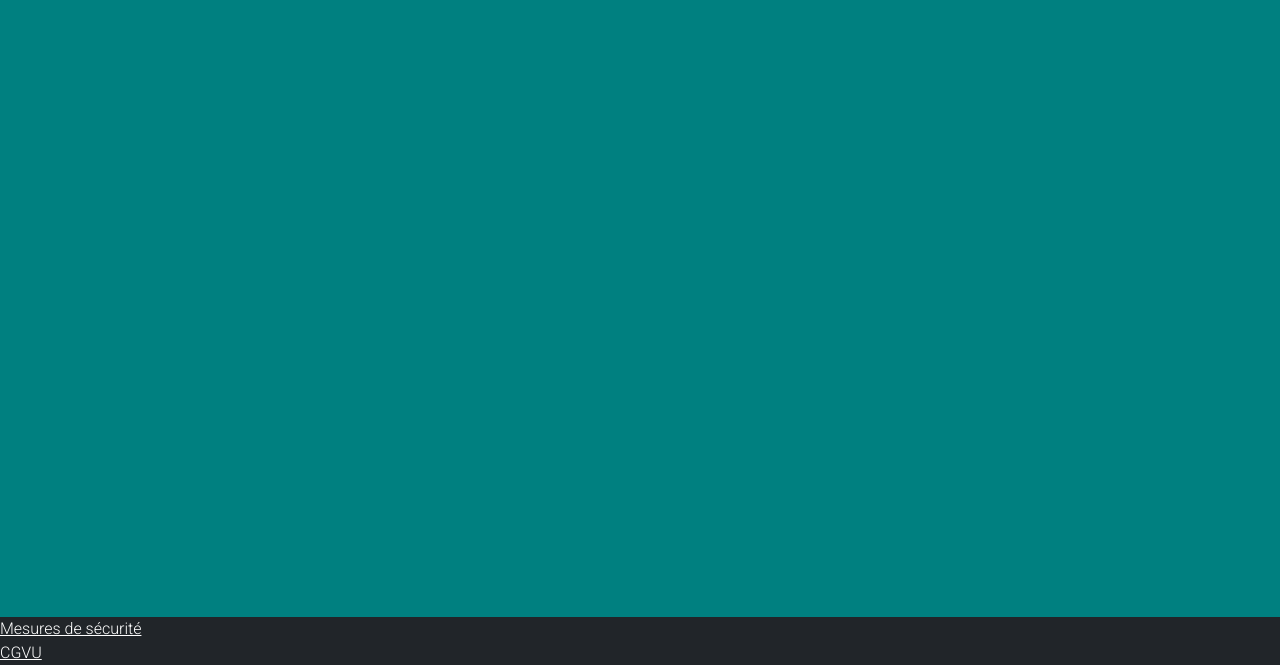
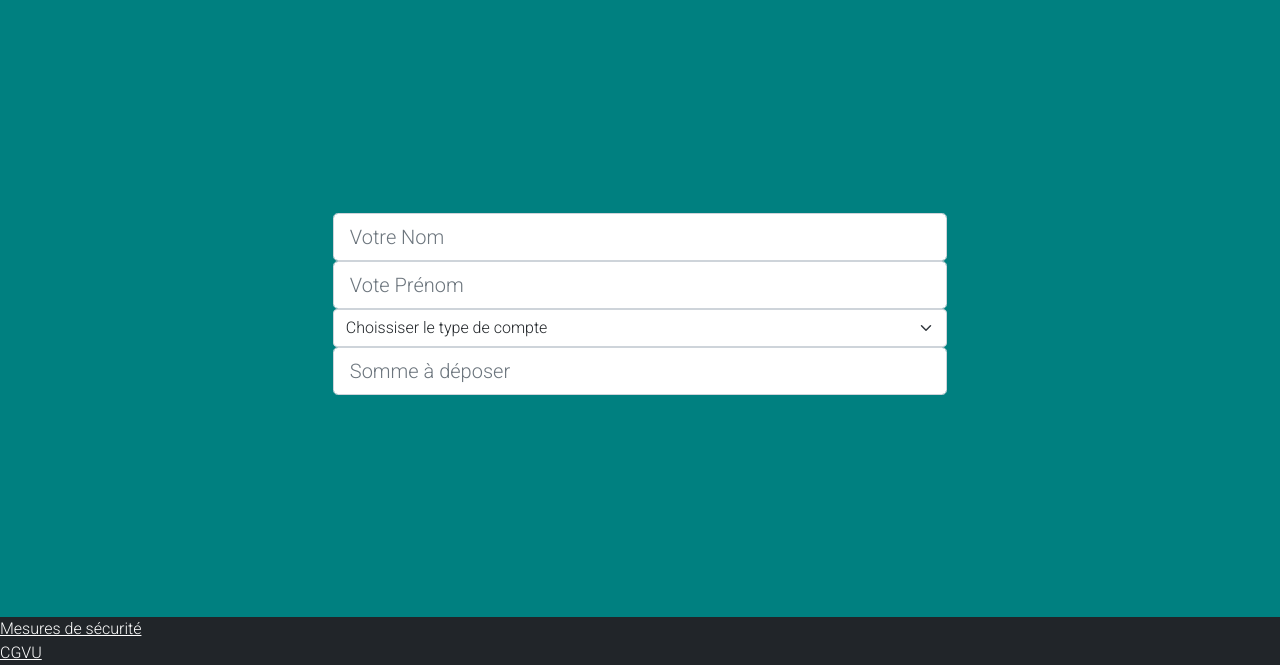
Before and after one commit to JEANThibaut/Ma-banque, a website built with Parcel: page creerCompte.html in a window 1280 px wide. Shown: the part 135-800 px from the top of the page. Built offline with nearby package versions, Linux system fonts and the light colour scheme.

Commit message:
add form in account creator

```diff
--- a/compte.json
+++ b/compte.json
@@ -15,4 +15,6 @@
         "Depot": "20000"
     }
 
+
+
 ]
--- a/creerCompte.html
+++ b/creerCompte.html
@@ -58,9 +58,20 @@
     </nav>
   </header>
 
-  <main>
+<section class="main">
+  <div class="form">
 
-  </main>
+    <input class="form-control form-control-lg" type="text" placeholder="Votre Nom" aria-label=".form-control-lg example">
+    <input class="form-control form-control-lg" type="text" placeholder="Vote Prénom" aria-label=".form-control-lg example">
+    <select class="form-select" aria-label="type select">
+      <option selected>Choissiser le type de compte</option>
+      <option value="1">Compte CB</option>
+      <option value="2">Livret A</option>
+      <option value="3">Livret Epargne</option>
+    </select>
+    <input class="form-control form-control-lg" type="text" placeholder="Somme à déposer" aria-label=".form-control-lg example">
+  </div>
+</section>
 
 
   <footer class="bg-dark">
--- a/css/main.css
+++ b/css/main.css
@@ -167,6 +167,11 @@ article{
   margin-bottom: 2em;
   text-align: center;
   justify-content: space-around;
+}
+.form{
+  display: flex;
+  flex-direction: column;
+  width: 60%;
 }
 .card{
   width: 100%;
--- a/js/compte.js
+++ b/js/compte.js
@@ -1,4 +1,4 @@
-function compte() {
+function indexCompte() {
     let httpRequest = new XMLHttpRequest();
 
     httpRequest.onreadystatechange = function() {
```
Also changed, not shown: index.html (+2 -1 lines).
